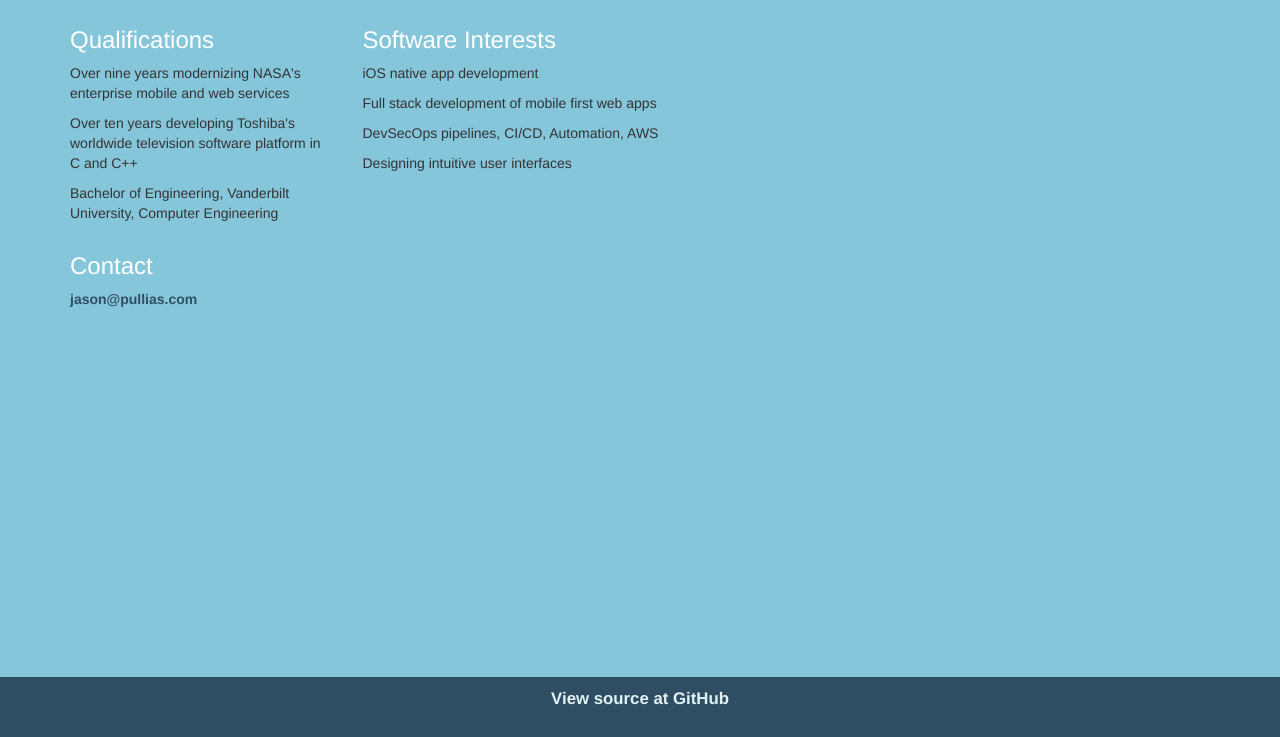
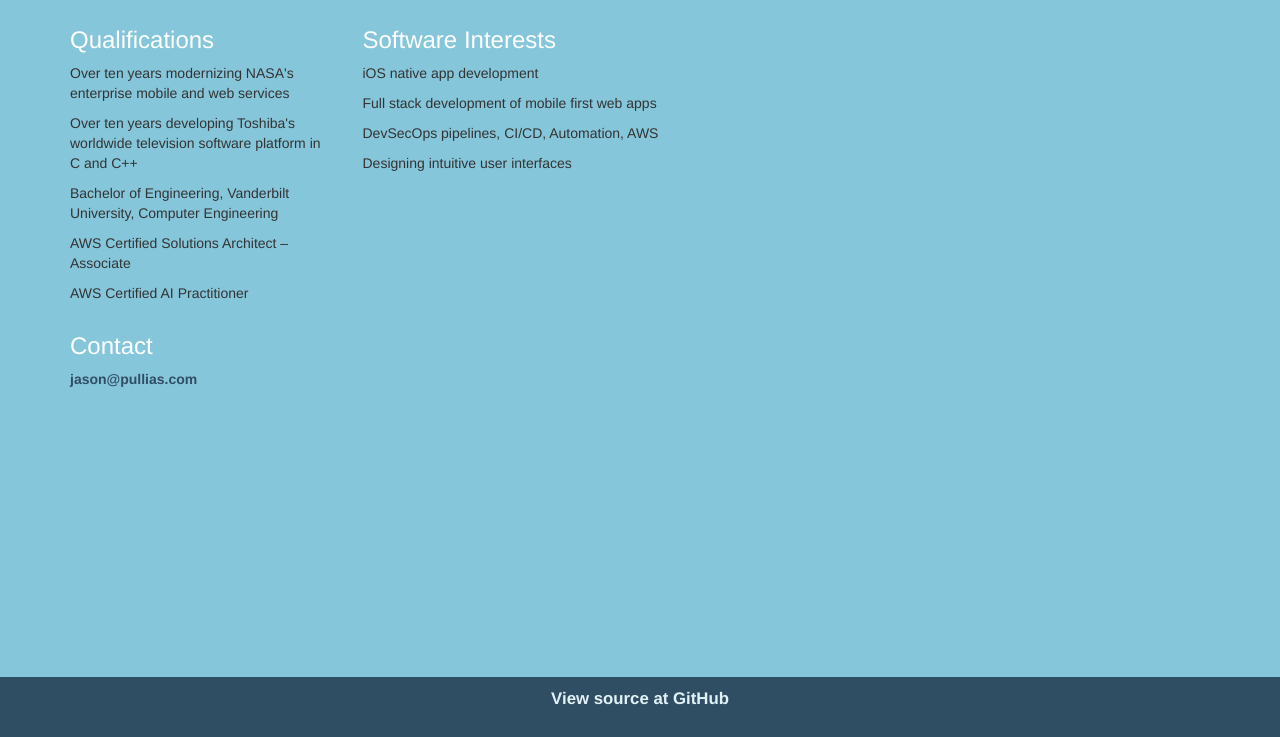
Before and after one commit to pullias/pulliascom, a plain HTML site: page files/index.html in a window 1280 px wide. Shown: the part 63-800 px from the top of the page. Drawn offline with nearby package versions, Linux system fonts and the light colour scheme.

Commit message:
add certifications

```diff
--- a/files/index.html
+++ b/files/index.html
@@ -26,9 +26,11 @@
         <div class="row">
           <div class="col-sm-3">
             <h3>Qualifications</h3>
-            <p>Over nine years modernizing NASA's enterprise mobile and web services</p>
+            <p>Over ten years modernizing NASA's enterprise mobile and web services</p>
             <p>Over ten years developing Toshiba's worldwide television software platform in C and C++</p>
 	          <p>Bachelor of Engineering, Vanderbilt University, Computer Engineering</p>
+            <p>AWS Certified Solutions Architect – Associate</p>
+            <p>AWS Certified AI Practitioner</p>
           </div><!-- .col-lg-3 -->
           <div class="col-sm-9">
             <h3>Software Interests</h3>
```
